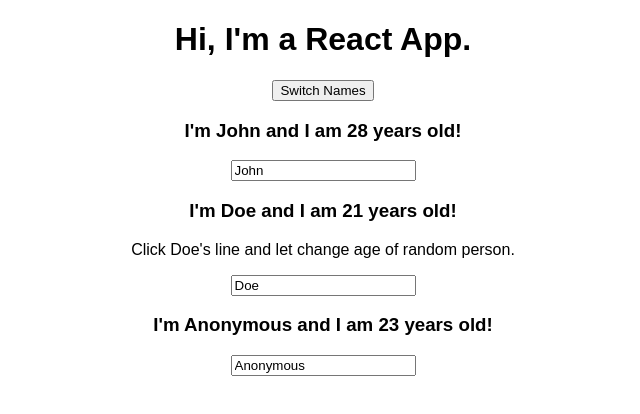
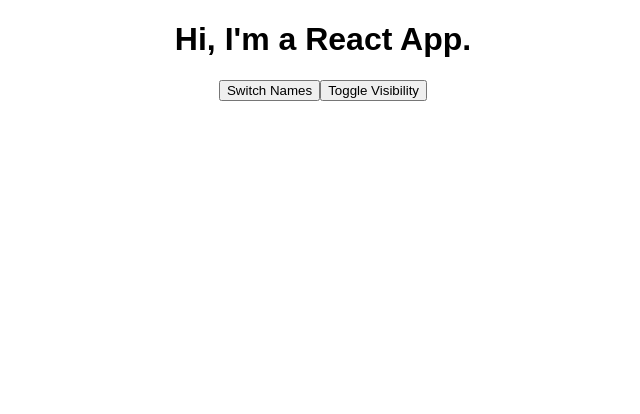
Before and after one commit to sonerpyci/my-reaction-to-react, a React (Create React App) app: page / in a window 1280 px wide. Shown: the top 414 px of the page, without its empty margins (317-957 px from the left). Built offline with nearby package versions, Linux system fonts and the light colour scheme.

Commit message:
Simple styling and Conditional rendering of components

```diff
--- a/src/App.js
+++ b/src/App.js
@@ -11,7 +11,8 @@ class App extends Component {
         ],
         personNames : [
             "Alice", "Max", "Chandler", "Joey", "Jamie", "Bruce", "Alex", "Mahmut"
-        ]
+        ],
+        showPersons : false
     }
 
     switchNameHandler = (event) => {
@@ -34,14 +35,18 @@ class App extends Component {
         })
     }
 
+    togglePersonsHandler = () => {
+        this.setState({
+            showPersons : !this.state.showPersons
+        })
+    }
+
     render() {
-        return (
-            <div className="App">
+        let persons = null;
+
+        if (this.state.showPersons) {
+            persons = (
                 <div>
-                    <h1>Hi, I'm a React App.</h1>
-                    <button onClick={() => this.switchNameHandler("customParameterIfNeeded")}>
-                        Switch Names
-                    </button>
                     <Person
                         name={this.state.persons[0].name}
                         age={this.state.persons[0].age}
@@ -58,8 +63,22 @@ class App extends Component {
                         name={this.state.persons[2].name}
                         age={this.state.persons[2].age}
                     />
+                </div>
+            );
+        }
 
+        return (
+            <div className="App">
 
+                <div>
+                    <h1>Hi, I'm a React App.</h1>
+                    <button onClick={() => this.switchNameHandler("customParameterIfNeeded")}>
+                        Switch Names
+                    </button>
+                    <button onClick={this.togglePersonsHandler}>
+                        Toggle Visibility
+                    </button>
+                    {persons}
                 </div>
             </div>
         );
--- /dev/null
+++ b/src/Person/Person.css
@@ -0,0 +1,8 @@
+.Person {
+    width: 60%;
+    margin: 16px auto auto;
+    border: 1px solid #eee;
+    box-shadow: 0 2px 3px #ccc;
+    padding: 16px;
+    text-align:  center;
+}
--- a/src/Person/Person.js
+++ b/src/Person/Person.js
@@ -1,14 +1,13 @@
 import React from 'react';
-
+import './Person.css';
 
 const person = (props) => {
     return (
-        <div>
+        <div className={"Person"}>
             <h3 onClick={props.click}>I'm {props.name || "Anonym"} and I am {props.age || "tousands"} years old!</h3>
             <p>{props.children}</p>
             <input type={"text"} onChange={props.onChangeHandler} value={props.name}/>
         </div>
-
     )
 }
 
```
